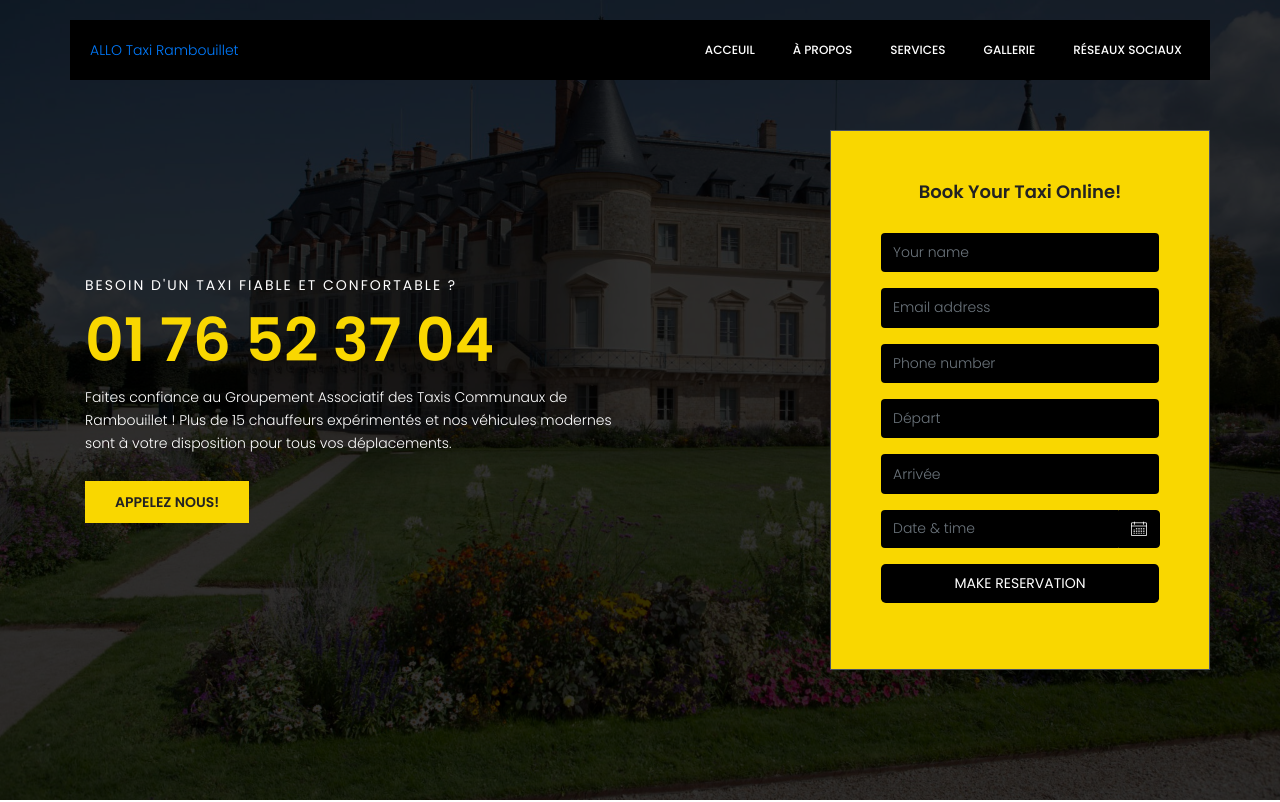
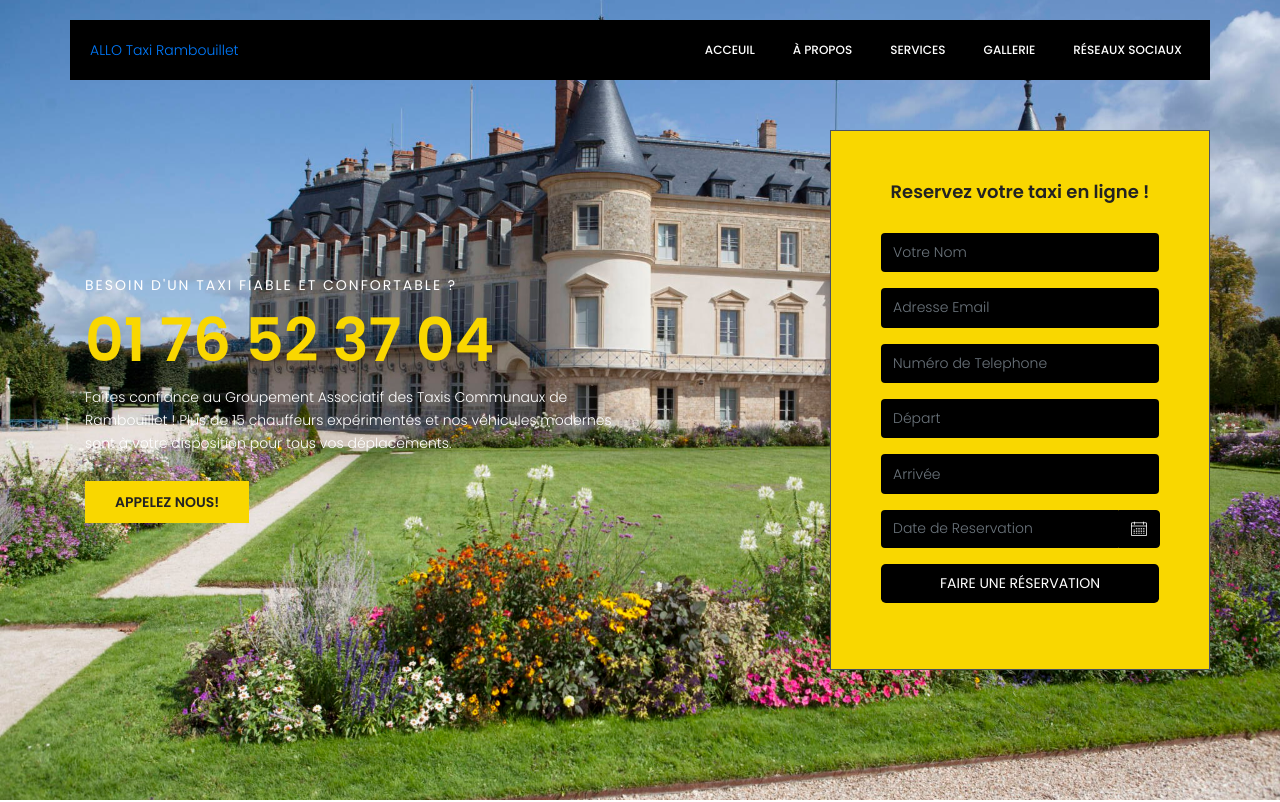
Before and after one commit to n0b0k/taxijul, a plain HTML site: page index.html in a window 1280 px wide. Shown: the top 802 px of the page. Drawn offline with nearby package versions, Linux system fonts and the light colour scheme; some packages are replaced by stand-ins of ours.

Commit message:
Update index.html

```diff
--- a/index.html
+++ b/index.html
@@ -1,4 +1,5 @@
 <!-- @format -->
+<!-- #CC0000 -->
 
 <!DOCTYPE html>
 <html lang="zxx" class="no-js">
@@ -65,7 +66,7 @@
 
     <!-- start banner Area -->
     <section class="banner-area relative" id="home">
-      <div class="overlay overlay-bg"></div>
+      <div class="overlay"></div>
       <div class="container">
         <div
           class="row fullscreen d-flex align-items-center justify-content-between"
@@ -84,12 +85,12 @@
             >
           </div>
 		  <div class="col-lg-4 col-md-6 header-right">
-			<h4 class="pb-30">Book Your Taxi Online!</h4>
-			<form class="form" id="bookingForm">
+			<h4 class="pb-30">Reservez votre taxi en ligne !</h4>
+			<form class="form" id="bookingForm" >
 				<div class="form-group">
-					<input class="form-control txt-field" type="text" name="name" placeholder="Your name" onfocus="this.placeholder = ''" onblur="this.placeholder = 'Your name'" required>
-					<input class="form-control txt-field" type="email" name="email" placeholder="Email address" onfocus="this.placeholder = ''" onblur="this.placeholder = 'Email address'" required>
-					<input class="form-control txt-field" type="tel" name="phone" placeholder="Phone number" onfocus="this.placeholder = ''" onblur="this.placeholder = 'Phone number'" required>
+					<input class="form-control txt-field" type="text" name="nom" placeholder="Votre Nom" onfocus="this.placeholder = ''" onblur="this.placeholder = 'Votre Nom'" required>
+					<input class="form-control txt-field" type="email" name="email" placeholder="Adresse Email" onfocus="this.placeholder = ''" onblur="this.placeholder = 'Adresse Email'" required>
+					<input class="form-control txt-field" type="tel" name="phone" placeholder="Numéro de Telephone" onfocus="this.placeholder = ''" onblur="this.placeholder = 'Numéro de Telephone'" required>
 				</div>
 				<div class="form-group">
 					<input id="departure" class="form-control" type="text" name="fromDestination" placeholder="Départ" onfocus="this.placeholder = ''" onblur="this.placeholder = 'Départ'" required>
@@ -99,14 +100,14 @@
 				</div>
 				<div class="form-group">
 					<div class="input-group dates-wrap">
-						<input id="datepicker2" class="dates form-control" name="datetime" placeholder="Date & time" type="text" required>
+						<input id="datepicker2" class="dates form-control" name="datetime" placeholder="Date de Reservation" type="text" required>
 						<div class="input-group-prepend">
 							<span class="input-group-text"><span class="lnr lnr-calendar-full"></span></span>
 						</div>
 					</div>
 				</div>
 				<div class="form-group">
-					<button class="btn btn-default btn-lg btn-block text-center text-uppercase" type="submit">Make reservation</button>
+					<button class="btn btn-default btn-lg btn-block text-center text-uppercase" type="submit">Faire une Réservation</button>
 				</div>
 			</form>
 		</div>
```
